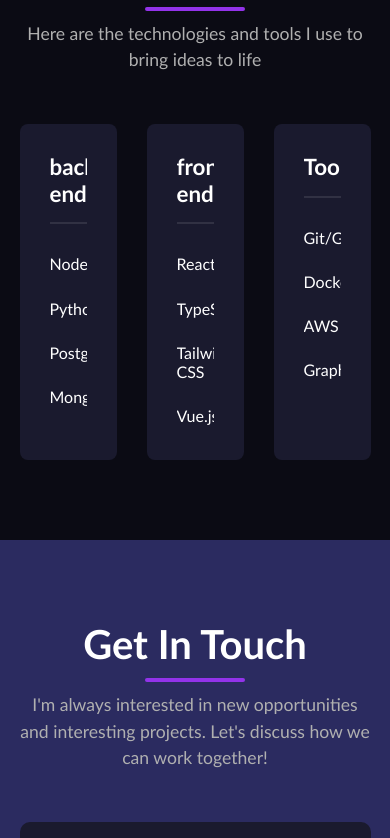
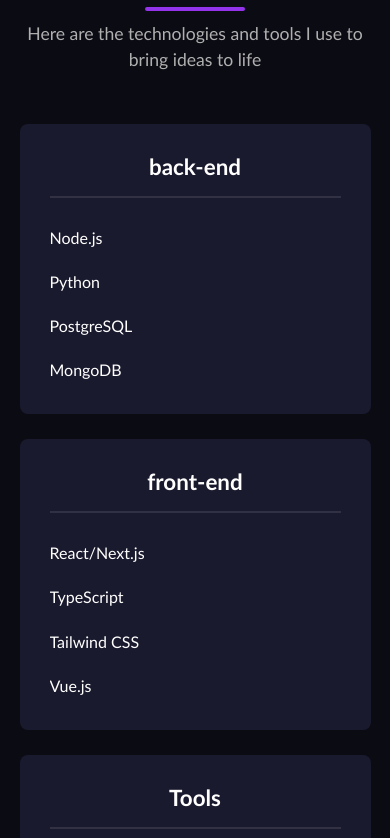
Before and after one commit to MoazRyhan/NTI-portfoilo, a plain HTML site: page index.html in a window 390 px wide. Shown: the part 2626-3464 px from the top of the page. Drawn offline with Linux system fonts and the light colour scheme.

Commit message:
test response

```diff
--- a/css/style.css
+++ b/css/style.css
@@ -345,14 +345,21 @@
 
 }
 
+/* ======== respo ========== */
 @media (max-width: 900px) {
     .main_part3 {
-        flex-direction: column;
-        gap: 30px;
+        grid-template-columns: repeat(2, 1fr);
+        gap: 20px;
     }
 }
 
 
+@media (max-width: 600px) {
+    .main_part3 {
+        grid-template-columns: 1fr;
+        gap: 25px;
+    }
+}
 
 
 
```
